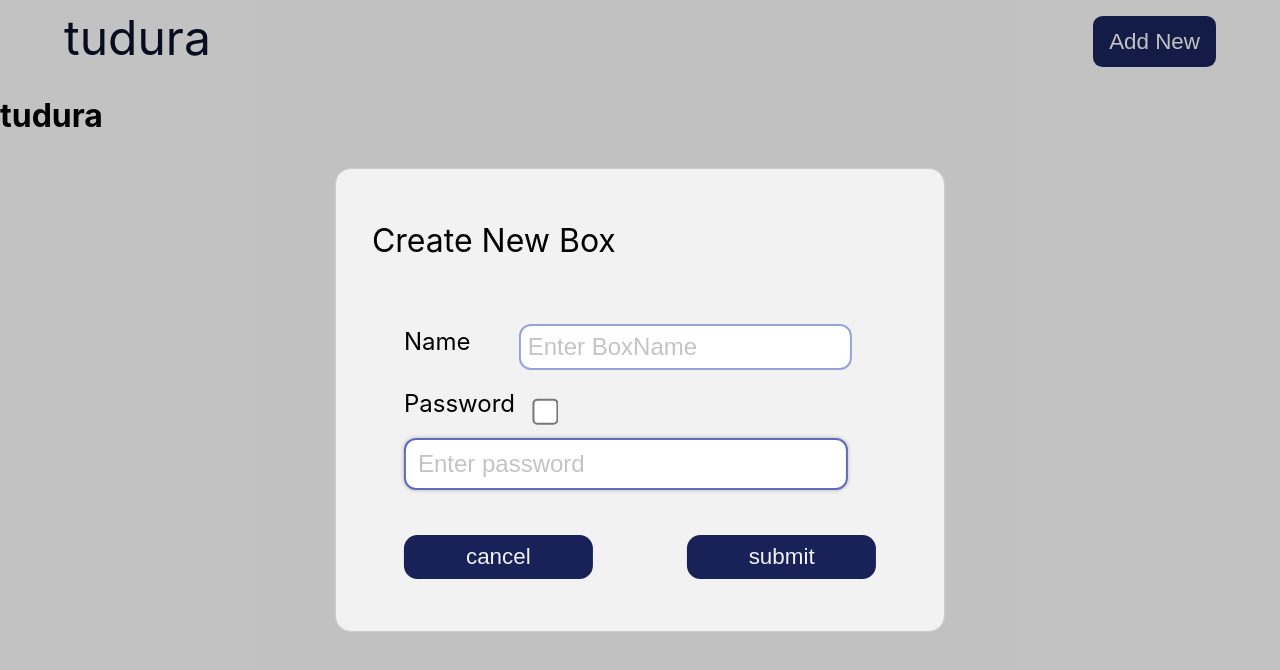
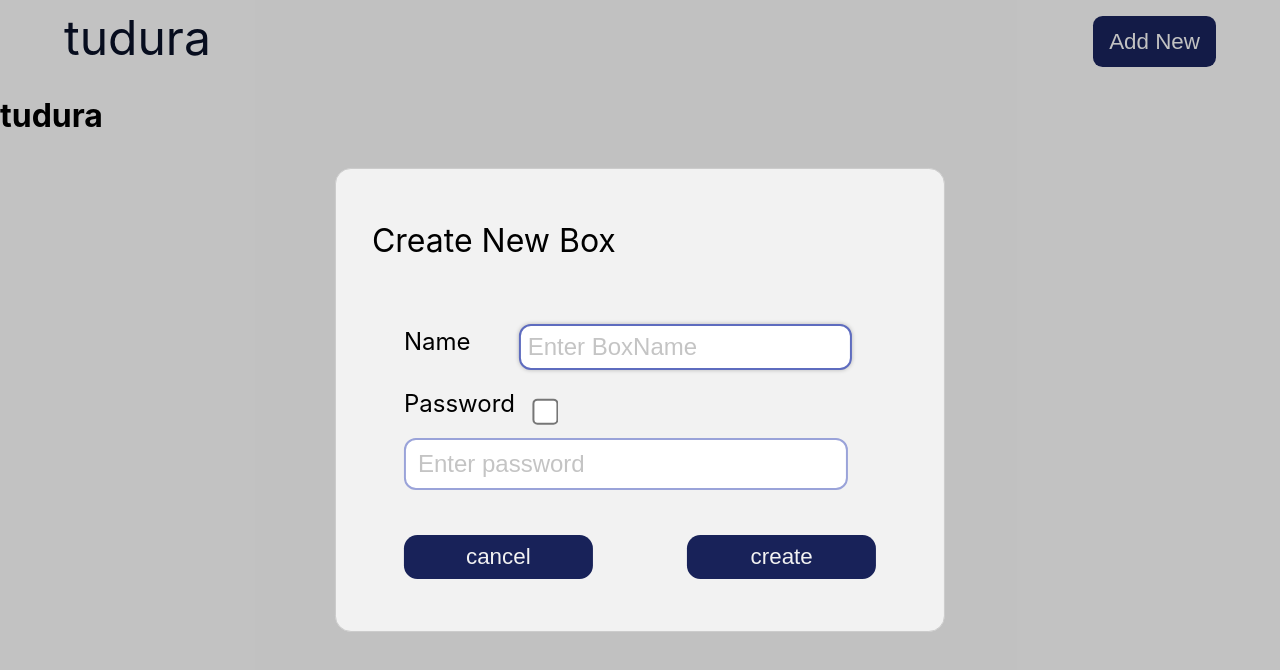
Before and after one commit to FujishigeTemma/tudura, a React (Create React App) app in the folder client/: page / in a window 1280 px wide. Shown: the top 670 px of the page. Built offline with nearby package versions, Linux system fonts and the light colour scheme.

Commit message:
:sparkles: add logic to create new box

```diff
--- a/client/src/components/NewBoxModal.tsx
+++ b/client/src/components/NewBoxModal.tsx
@@ -1,49 +1,81 @@
-import React from 'react'
+import React, { useState } from 'react'
 import { Link } from 'react-router-dom'
 import Modal from 'react-modal'
 import styled from 'styled-components'
 import Color from '../style/Color'
 
-// interface boxInputProps {
-//   name: string
-//   password: string
-// }
-
+interface BoxProps {
+  name: string
+  isLocked: boolean
+  password: string
+}
 
 
 //TODO:名前変える
 const NewBoxModal: React.FC = () => {
+  const [isOpen, setIsOpen] = useState(true)
+  const [boxName, setBoxName] = useState('')
+  const [isLoked, setIsLocked] = useState(false)
+  const [boxPassword, setBoxPassword] = useState('')
+
+  const closeModal = (event: React.FormEvent): void => {
+    setIsOpen(false)
+    event.preventDefault()
+  }
+  const createBox = (event: React.FormEvent): BoxProps => {
+    closeModal(event)
+    console.log({ name: boxName, isLocked: isLoked, password: boxPassword })
+    return { name: boxName, isLocked: isLoked, password: boxPassword }
+  }
+  const handleChangeName = (event: React.ChangeEvent<HTMLInputElement>): void => {
+    setBoxName(event.target.value)
+  }
+  const handleChangeLocked = (event: React.ChangeEvent<HTMLInputElement>): void => {
+    setIsLocked(event.target.checked)
+  }
+  const handleChangePassword = (event: React.ChangeEvent<HTMLInputElement>): void => {
+    setBoxPassword(event.target.value)
+  }
+
+
   return (
-    <Modal ariaHideApp={false} isOpen={true} style={ModalStyle}>
-      <ModalForm>
+    <Modal ariaHideApp={false} isOpen={isOpen} style={ModalStyle}>
+      <ModalForm onSubmit={createBox}>
         <ModalTitle>Create New Box </ModalTitle>
         <BoxName>
           <ParamTitle>Name</ParamTitle>
           <BoxNameInputForm
             type='text'
-            name='name'
             placeholder='Enter BoxName'
+            onChange={handleChangeName}
             autoFocus
           />
         </BoxName>
         <PasswordForm>
           <ParamTitle>Password</ParamTitle>
-          <PasswordCheckBox></PasswordCheckBox>
+          <PasswordCheckBox
+            type='checkbox'
+            onChange={handleChangeLocked}
+          ></PasswordCheckBox>
         </PasswordForm>
         <PasswordInputForm
           type='password'
-          name='password'
           placeholder='Enter password'
-          autoFocus
+          onChange={handleChangePassword}
         />
+        <Create
+          type='submit'
+        >create</Create>
         <Link to='/'>
-          <Cancel type='button'>cancel</Cancel>
+          <Cancel
+            type='button'
+            onClick={closeModal}
+          >cancel</Cancel>
         </Link>
-        <Create type='submit'>submit</Create>
+
       </ModalForm>
     </Modal>
   )
-
 }
 
 const ModalStyle: Modal.Styles = {
@@ -128,7 +160,7 @@ const PasswordInputForm = styled.input`
     color: #C4C4C4;
   }
 `
-const PasswordCheckBox = styled.input.attrs({ type: 'checkbox' })`
+const PasswordCheckBox = styled.input`
   margin: 1em 0 0 0 ;
   transform:scale(2.0);
   flex-wrap:wrap
```
